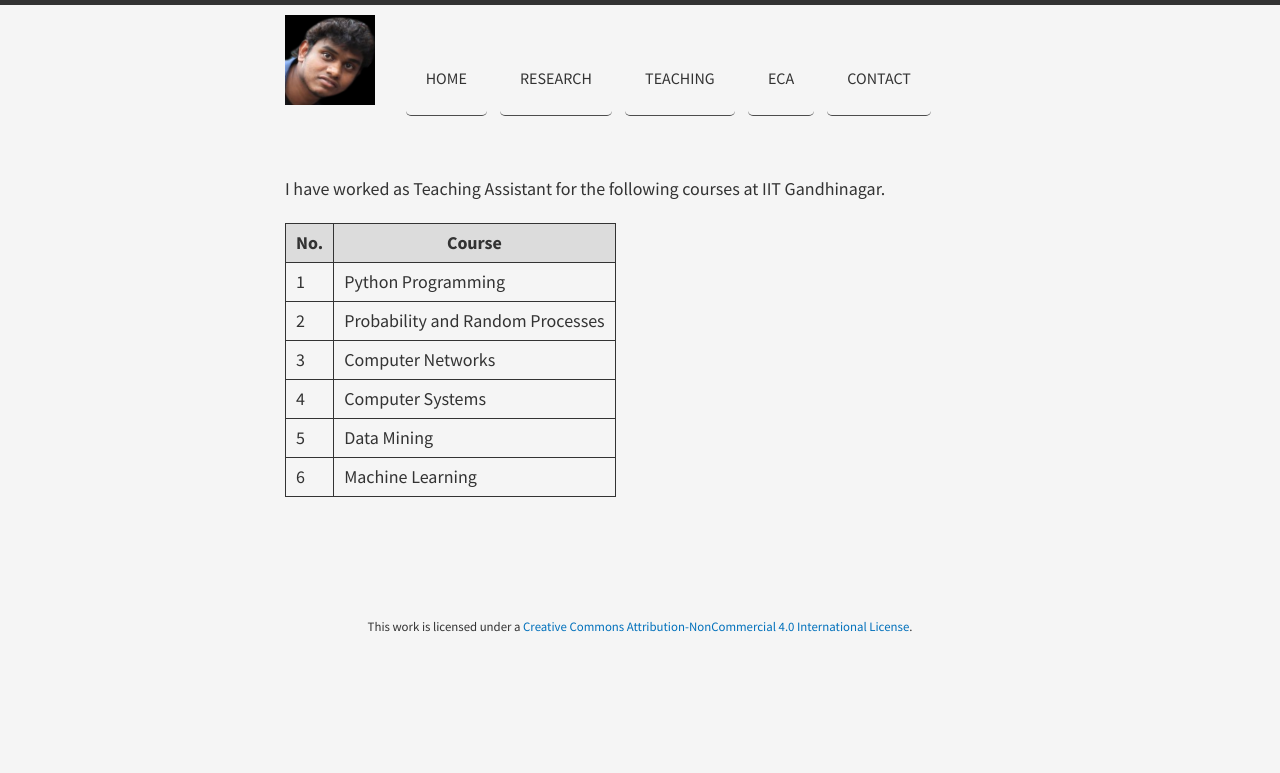
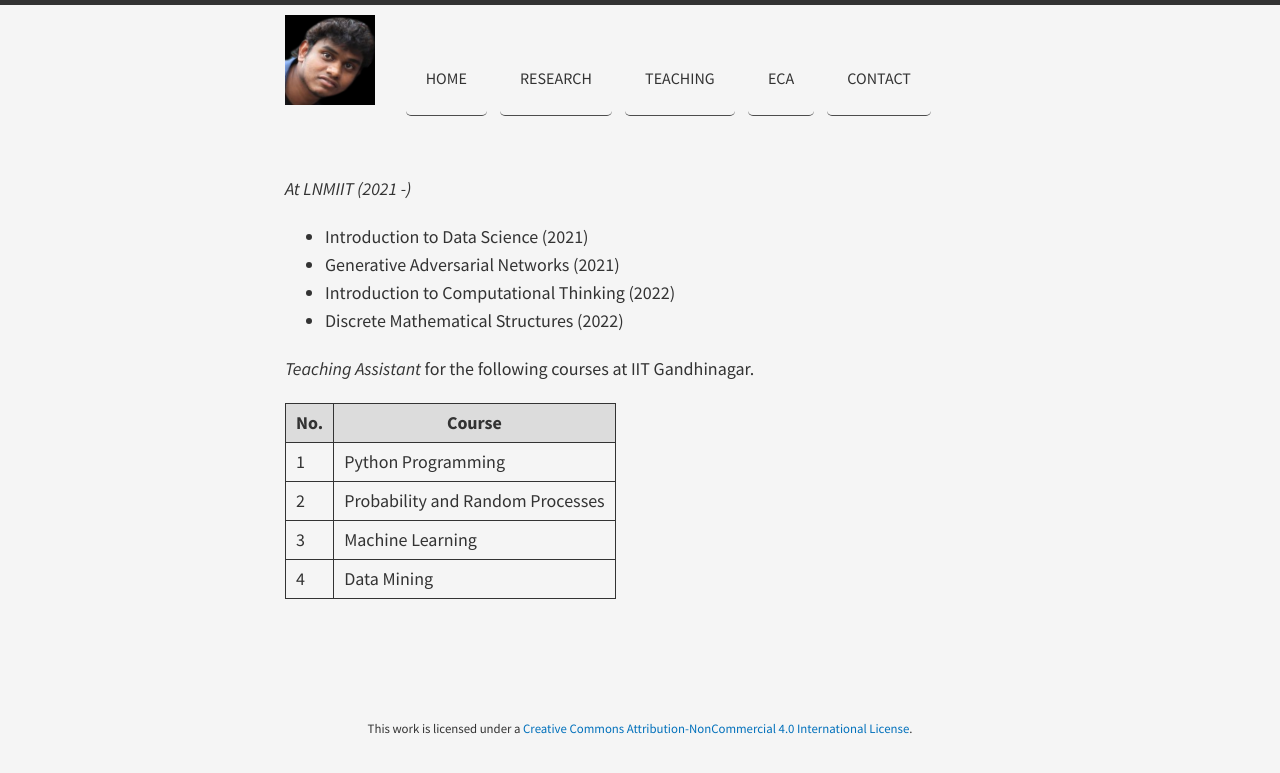
Before and after one commit to indramastan/indradeepmastan, a Jekyll site: the page built from teaching/index.md, in a window 1280 px wide. Shown: the top 773 px of the page. Built offline with Jekyll 4.4.1, drawn with Linux system fonts in a browser that asks for light colours; nearby versions of some CDN libraries.

Commit message:
Update index.md

```diff
--- a/teaching/index.md
+++ b/teaching/index.md
@@ -2,14 +2,20 @@
 layout: page
 title:
 ---
-I have worked as Teaching Assistant for the following courses at IIT Gandhinagar.
+
+*At LNMIIT (2021 -)*
+
+- Introduction to Data Science (2021)
+- Generative Adversarial Networks (2021)
+- Introduction to Computational Thinking (2022)
+- Discrete Mathematical Structures (2022)
+
+*Teaching Assistant* for the following courses at IIT Gandhinagar.
 
 
 | No. | Course                           |
 |-----|----------------------------------|
 | 1   | Python Programming               |
 | 2   | Probability and Random Processes |
-| 3   | Computer Networks                |
-| 4   | Computer Systems                 |
-| 5   | Data Mining                      |
-| 6   | Machine Learning                 |
+| 3   | Machine Learning                |
+| 4   | Data Mining                 |
```
